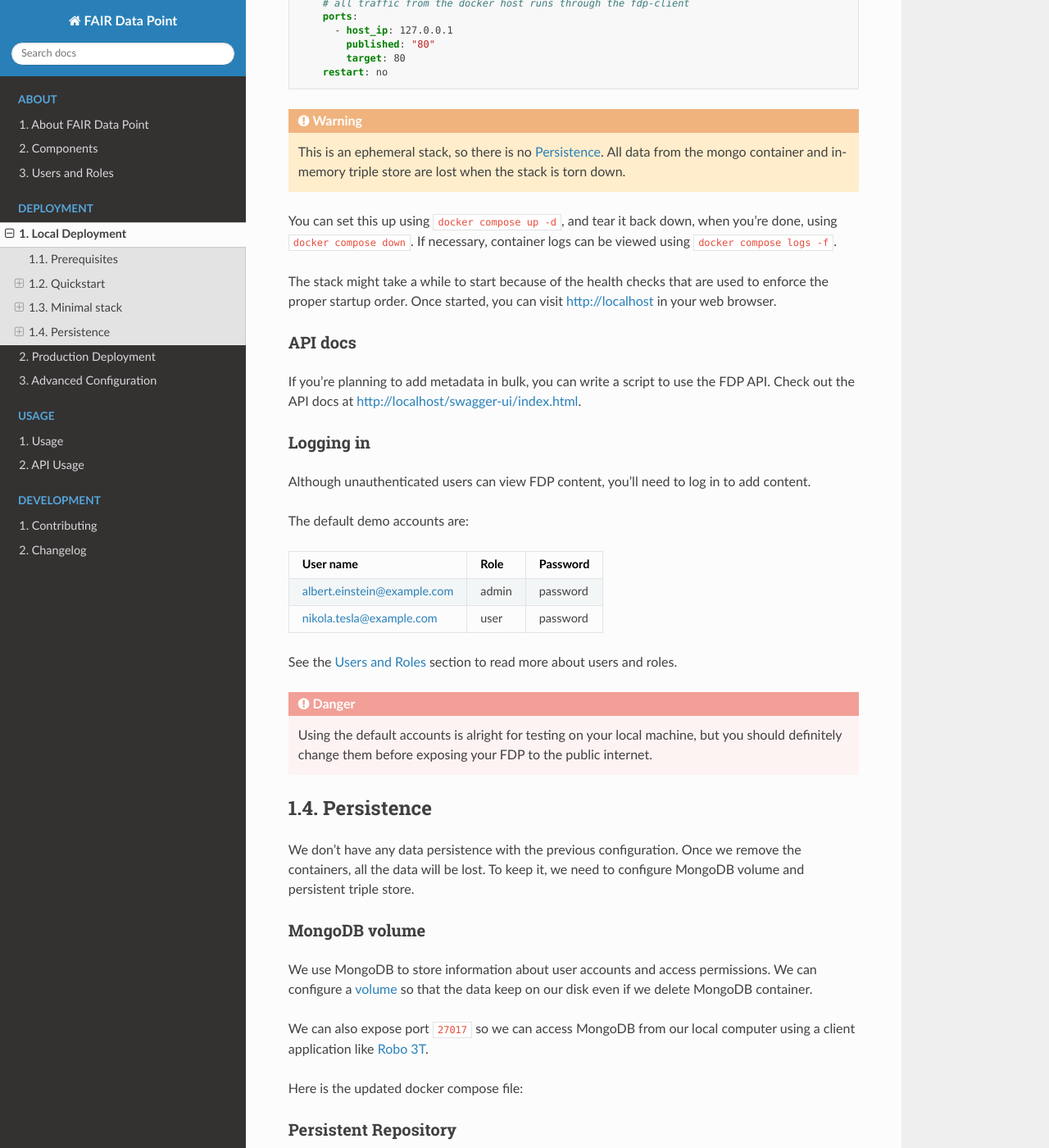
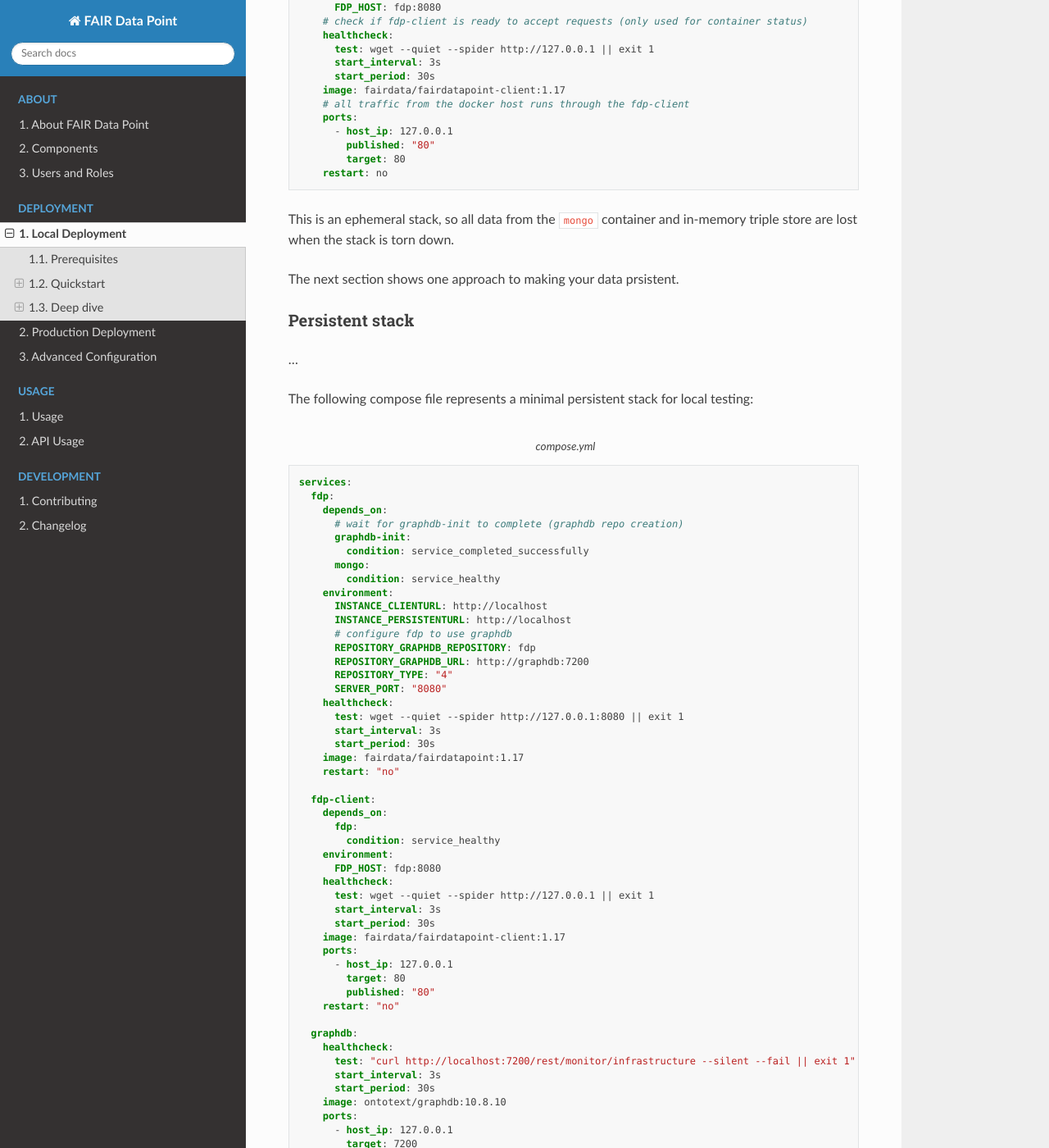
Before and after one commit to FAIRDataTeam/FAIRDataPoint-Docs, a Sphinx documentation site: the page built from docs/deployment/local-deployment.rst, in a window 1280 px wide and 1400 px high, scrolled down 3579 px. Shown: the whole window at 82% size. Built offline with Sphinx 7.4.7 and the Read the Docs theme 3.1.0, drawn with Linux system fonts in a browser that asks for light colours; some of the changed text lies outside the part shown.

Commit message:
add deep dive section with ephemeral and persistent examples

```diff
--- /dev/null
+++ b/docs/deployment/compose.persistent.yaml
@@ -0,0 +1,92 @@
+services:
+  fdp:
+    depends_on:
+      # wait for graphdb-init to complete (graphdb repo creation)
+      graphdb-init:
+        condition: service_completed_successfully
+      mongo:
+        condition: service_healthy
+    environment:
+      INSTANCE_CLIENTURL: http://localhost
+      INSTANCE_PERSISTENTURL: http://localhost
+      # configure fdp to use graphdb
+      REPOSITORY_GRAPHDB_REPOSITORY: fdp
+      REPOSITORY_GRAPHDB_URL: http://graphdb:7200
+      REPOSITORY_TYPE: "4"
+      SERVER_PORT: "8080"
+    healthcheck:
+      test: wget --quiet --spider http://127.0.0.1:8080 || exit 1
+      start_interval: 3s
+      start_period: 30s
+    image: fairdata/fairdatapoint:1.17
+    restart: "no"
+
+  fdp-client:
+    depends_on:
+      fdp:
+        condition: service_healthy
+    environment:
+      FDP_HOST: fdp:8080
+    healthcheck:
+      test: wget --quiet --spider http://127.0.0.1 || exit 1
+      start_interval: 3s
+      start_period: 30s
+    image: fairdata/fairdatapoint-client:1.17
+    ports:
+      - host_ip: 127.0.0.1
+        target: 80
+        published: "80"
+    restart: "no"
+
+  graphdb:
+    healthcheck:
+      test: "curl http://localhost:7200/rest/monitor/infrastructure --silent --fail || exit 1"
+      start_interval: 3s
+      start_period: 30s
+    image: ontotext/graphdb:10.8.10
+    ports:
+      - host_ip: 127.0.0.1
+        target: 7200
+        published: "7200"
+    restart: "no"
+    volumes:
+      - graphdbdata:/opt/graphdb/home
+
+  graphdb-init:
+    command:
+      - sh
+      - -c
+      - |
+        for name in $$REPO_NAMES
+        do
+        # substitute "repo-name" by variable name in graphdb repo template
+        data=$$(sed s/repo-name/$$name/g /templates/graphdb-repo-template.json)
+        # post repo definition to graphdb rest api
+        curl http://graphdb:7200/rest/repositories --verbose --silent --header "Content-Type: application/json" --data "$$data"
+        done
+    depends_on:
+      graphdb:
+        condition: service_healthy
+    environment:
+      REPO_NAMES: fdp
+    image: curlimages/curl:latest
+    networks:
+      default: null
+    restart: "no"
+    volumes:
+      - ".:/templates"
+
+  mongo:
+    healthcheck:
+      test: |
+        [ $(mongosh --quiet --host localhost:27017 --eval "db.runCommand('ping').ok") = 1 ] || exit 1
+      start_interval: 3s
+      start_period: 30s
+    image: mongo:8.0
+    restart: "no"
+    volumes:
+      - mongodbdata:/data/db
+
+volumes:
+  graphdbdata:
+  mongodbdata:
--- a/docs/deployment/local-deployment.rst
+++ b/docs/deployment/local-deployment.rst
@@ -104,100 +104,44 @@ Once you're done playing with your FDP, here's how to remove every trace:
 3. If you really want to remove *every* trace of the FDP, you'll need to `remove the containers`_ and corresponding `images`_ as well.
    If not, you can leave them in place for the next time.
 
-A more detailed description of minimal ephemeral and persistent configurations can be found in the sections below.
+Deep dive
+=========
 
-Minimal stack
-=============
+A more detailed description of minimal compose configurations can be found in the `Ephemeral stack`_ and `Persistent stack`_ examples below.
+Although these examples correspond closely to the configurations used in `FAIRDataTeam/compose`_, it is best to refer to that repository for the latest recommendations.
+You can use ``docker compose config`` (`config docs`_) to inspect each configuration in the repo.
+
+Ephemeral stack
+---------------
 
 The absolute minimal FDP stack consists of just the ``fairdatapoint`` and ``mongo`` containers.
-However, we also include the ``fairdatapoint-client`` to get a convenient browser interface.
-See the :ref:`components` section to read more about what each image is for.
+However, we also include a ``fairdatapoint-client`` container to get a convenient browser interface.
+See the :ref:`components` section to learn more about these three components.
 
-The following compose file represents a minimal stack for local testing:
+The following compose file represents a minimal ephemeral stack for local testing:
 
 .. literalinclude:: compose.ephemeral.yaml
    :name: ephemeral compose file
    :caption: compose.yml
    :language: yaml
 
-.. warning:: This is an ephemeral stack, so there is no `Persistence`_.
-   All data from the mongo container and in-memory triple store are lost when the stack is torn down.
+This is an ephemeral stack, so all data from the ``mongo`` container and in-memory triple store are lost when the stack is torn down.
 
-You can set this up using ``docker compose up -d``, and tear it back down, when you're done, using ``docker compose down``.
-If necessary, container logs can be viewed using ``docker compose logs -f``.
+The next section shows one approach to making your data prsistent.
 
-The stack might take a while to start because of the health checks that are used to enforce the proper startup order.
-Once started, you can visit http://localhost in your web browser.
+Persistent stack
+----------------
 
-API docs
---------
+...
 
-If you're planning to add metadata in bulk, you can write a script to use the FDP API.
-Check out the API docs at http://localhost/swagger-ui/index.html.
+The following compose file represents a minimal persistent stack for local testing:
 
-Logging in
-----------
+.. literalinclude:: compose.persistent.yaml
+   :name: persistent compose file
+   :caption: compose.yml
+   :language: yaml
 
-Although unauthenticated users can view FDP content, you'll need to log in to add content.
-
-The default demo accounts are:
-
-+-----------------------------+-------+----------+
-| User name                   | Role  | Password |
-+=============================+=======+==========+
-| albert.einstein@example.com | admin | password |
-+-----------------------------+-------+----------+
-| nikola.tesla@example.com    | user  | password |
-+-----------------------------+-------+----------+
-
-See the :ref:`Users and Roles <users-and-roles>` section to read more about users and roles.
-
-.. danger::
-   Using the default accounts is alright for testing on your local machine, but you should definitely change them before exposing your FDP to the public internet.
-
-
-Persistence
-===========
-
-We don't have any data persistence with the previous configuration.
-Once we remove the containers, all the data will be lost.
-To keep it, we need to configure MongoDB volume and persistent triple store.
-
-
-MongoDB volume
---------------
-
-We use MongoDB to store information about user accounts and access permissions.
-We can configure a `volume <https://docs.docker.com/storage/volumes/>`__ so that the data keep on our disk even if we delete MongoDB container.
-
-We can also expose port ``27017`` so we can access MongoDB from our local computer using a client application like `Robo 3T <https://robomongo.org>`__.
-
-Here is the updated docker compose file:
-
-.. code-block:: yaml
-   :substitutions:
-
-    # compose.yml
-
-    services:
-
-        fdp:
-            image: fairdata/fairdatapoint:|compose_ver|
-
-        fdp-client:
-            image: fairdata/fairdatapoint-client:|compose_ver|
-            ports:
-                - 80:80
-            environment:
-                - FDP_HOST=fdp
-
-        mongo:
-            image: mongo:4.0.12
-            ports:
-                - 27017:27017
-            volumes:
-                - ./mongo/data:/data/db
-
+...
 
 .. _persistent-repository:
 
```
Also changed, not shown: other parts of docs/deployment/local-deployment.rst (+1 -0 lines).
